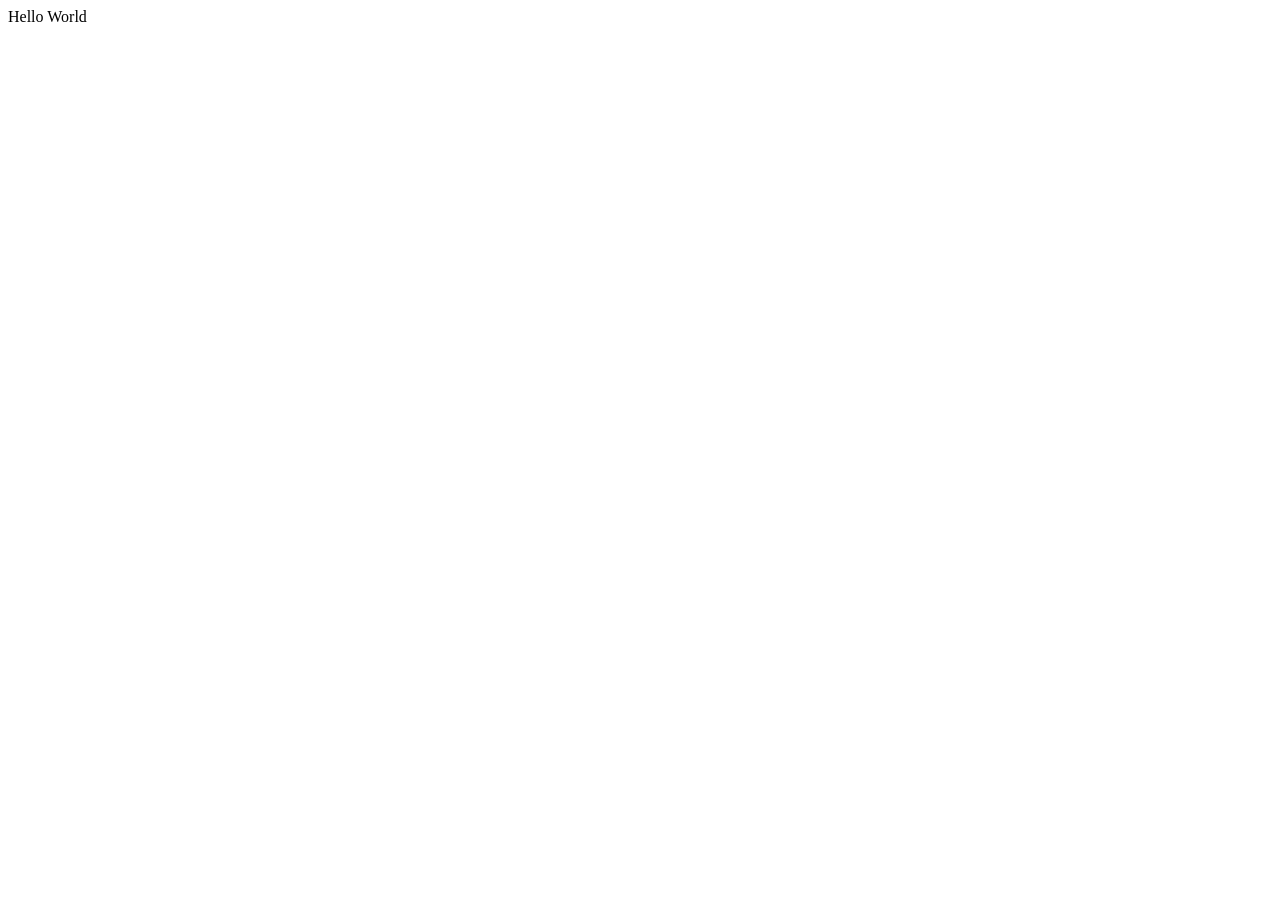
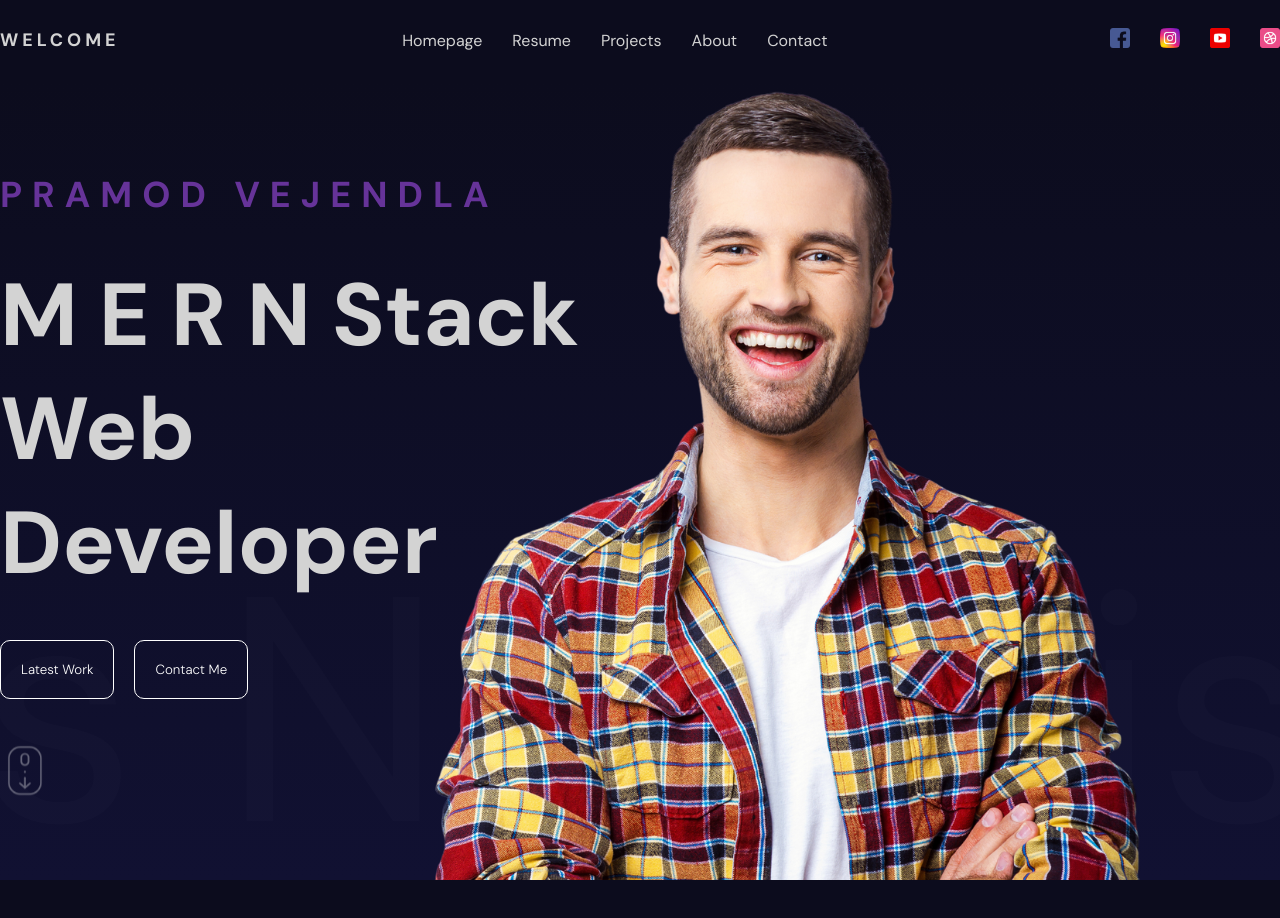
Before and after one commit to PramodVejendla/Portfolio-Pramod, a React (Vite) app: page / in a window 1280 px wide. Shown: the top 918 px of the page. Before the commit the page ends 800 px from the top, so only its background shows below. Built offline with nearby package versions, Linux system fonts and the light colour scheme.

Commit message:
hero section

```diff
--- a/index.html
+++ b/index.html
@@ -1,13 +1,18 @@
 <!doctype html>
 <html lang="en">
+
 <head>
   <meta charset="UTF-8" />
   <meta name="viewport" content="width=device-width, initial-scale=1.0" />
-    <link href="https://fonts.googleapis.com/css2?family=DM+Sans:ital,opsz,wght@0,9..40,100;0,9..40,200;0,9..40,300;0,9..40,400;0,9..40,500;0,9..40,600;0,9..40,700;0,9..40,800;0,9..40,900;0,9..40,1000;1,9..40,100;1,9..40,1000&display=swap" rel="stylesheet">
-    <title>Lama Dev Portfolio</title>
+  <link
+    href="https://fonts.googleapis.com/css2?family=DM+Sans:ital,opsz,wght@0,9..40,100;0,9..40,200;0,9..40,300;0,9..40,400;0,9..40,500;0,9..40,600;0,9..40,700;0,9..40,800;0,9..40,900;0,9..40,1000;1,9..40,100;1,9..40,1000&display=swap"
+    rel="stylesheet">
+  <title>Pramod Vejendla Portfolio</title>
 </head>
+
 <body>
   <div id="root"></div>
   <script type="module" src="/src/main.jsx"></script>
 </body>
+
 </html>
--- a/package.json
+++ b/package.json
@@ -10,8 +10,10 @@
     "preview": "vite preview"
   },
   "dependencies": {
+    "framer-motion": "^10.16.4",
     "react": "18.2.0",
-    "react-dom": "18.2.0"
+    "react-dom": "18.2.0",
+    "sass": "^1.68.0"
   },
   "devDependencies": {
     "@types/react": "18.2.15",
--- a/src/App.jsx
+++ b/src/App.jsx
@@ -1,5 +1,24 @@
+import "./app.scss";
+import Hero from "./components/Hero/Hero";
+import Navbar from "./components/Navbar/Navbar";
+
 const App = () => {
-  return <div>Hello World</div>;
+  return (
+    <div>
+      <section id="Homepage">
+        <Navbar />
+        <Hero />
+      </section>
+      <section>Parallax</section>
+      <section id="Resume">Resume</section>
+      <section>Parallax</section>
+      <section id="Projects">Projects</section>
+      <section>Parallax</section>
+      <section id="About">About</section>
+      <section>Portfolio3</section>
+      <section id="Contact">Contact</section>
+    </div>
+  );
 };
 
 export default App;
--- /dev/null
+++ b/src/app.scss
@@ -0,0 +1,23 @@
+html {
+  scroll-snap-type: y mandatory;
+  scroll-behavior: smooth;
+}
+* {
+  padding: 0;
+  margin: 0;
+  box-sizing: border-box;
+  font-family: "DM sans", sans-serif;
+}
+body {
+  background-color: #0c0c1d;
+  color: lightgray;
+}
+a {
+  text-decoration: none;
+  color: inherit;
+}
+
+section {
+  height: 100vh;
+  scroll-snap-align: center;
+}
--- /dev/null
+++ b/src/components/Hero/Hero.jsx
@@ -0,0 +1,76 @@
+import { motion } from "framer-motion";
+import "./hero.scss";
+
+const textVariants = {
+  initial: {
+    x: -500,
+    opacity: 0,
+  },
+  animate: {
+    x: 0,
+    opacity: 1,
+    transition: {
+      duration: 1,
+      staggerChildren: 0.1,
+    },
+  },
+  scrollButton: {
+    opacity: 0,
+    y: 10,
+    transition: {
+      duration: 2,
+      repeat: Infinity,
+    },
+  },
+  slidingText: {
+    x: -1500,
+    opacity: 1,
+    transition: {
+      duration: 20,
+      repeat: Infinity,
+    },
+  },
+};
+
+function Hero() {
+  return (
+    <div className="hero">
+      <div className="wrapper">
+        <motion.div
+          className="textContainer"
+          variants={textVariants}
+          initial="initial"
+          animate="animate"
+        >
+          <motion.h2 variants={textVariants}>PRAMOD VEJENDLA</motion.h2>
+          <motion.h1 variants={textVariants}>
+            M E R N Stack Web Developer
+          </motion.h1>
+          <motion.div className="buttons" variants={textVariants}>
+            <motion.button variants={textVariants}>Latest Work</motion.button>
+            <motion.button variants={textVariants}>Contact Me</motion.button>
+          </motion.div>
+          <motion.img
+            variants={textVariants}
+            animate="scrollButton"
+            src="./scroll.png"
+            alt="scroll"
+          />
+        </motion.div>
+      </div>
+      <motion.div
+        className="slidingtextContainer"
+        variants={textVariants}
+        initial="initial"
+        animate="slidingText"
+      >
+        React.js Node.js Next.js MongoDB
+      </motion.div>
+      <div className="imageContainer">
+        <img src="./hero.png" alt="hero" />
+      </div>
+    </div>
+  );
+}
+
+export default Hero;
--- /dev/null
+++ b/src/components/Hero/hero.scss
@@ -0,0 +1,58 @@
+.hero {
+  height: 100vh;
+  overflow: hidden;
+  background: linear-gradient(180deg, #0c0c1d, #111132);
+  position: relative;
+
+  .wrapper {
+    max-width: 1336px;
+    height: 100%;
+    margin: auto;
+
+    .textContainer {
+      height: 100%;
+      width: 50%;
+      display: flex;
+      flex-direction: column;
+      justify-content: center;
+      gap: 40px;
+    }
+    h1 {
+      font-size: 88px;
+    }
+    h2 {
+      font-size: 36px;
+      color: rebeccapurple;
+      letter-spacing: 10px;
+    }
+    .buttons {
+      button {
+        padding: 20px;
+        border: 1px solid white;
+        border-radius: 10px;
+        background-color: transparent;
+        color: white;
+        margin-right: 20px;
+        cursor: pointer;
+        font-weight: 300;
+      }
+    }
+    img {
+      width: 50px;
+    }
+  }
+
+  .imageContainer {
+    height: 100%;
+    position: absolute;
+    top: 0;
+    right: 0;
+  }
+  .slidingtextContainer {
+    position: absolute;
+    font-size: 40vh;
+    bottom: -40px;
+    white-space: nowrap;
+    color: #ffffff08;
+  }
+}
--- /dev/null
+++ b/src/components/Navbar/Navbar.jsx
@@ -0,0 +1,59 @@
+import React from "react";
+import "./navbar.scss";
+import { motion } from "framer-motion";
+import Links from "./links/Links";
+// import Sidebar from "../SIdebar/Sidebar";
+
+function Navbar() {
+  return (
+    <div className="navbar">
+      {/* <Sidebar /> */}
+      <div className="wrapper">
+        <motion.span
+          initial={{ opacity: 0, scale: 0.5 }}
+          animate={{ opacity: 1, scale: 1 }}
+          transition={{ duration: 0.5 }}
+        >
+          WELCOME
+        </motion.span>
+        <Links />
+        {/* <div className="menu">
+          <motion.ul
+            initial={{ opacity: 0, scale: 0.5 }}
+            animate={{ opacity: 1, scale: 1 }}
+            transition={{ duration: 0.5 }}
+          >
+            <li>About</li>
+            <li>Projects</li>
+            <li>Resume</li>
+            <li>Skills</li>
+            <li>Contact</li>
+          </motion.ul>
+        </div> */}
+        <motion.div
+          initial={{ opacity: 0, scale: 0.5 }}
+          animate={{ opacity: 1, scale: 1 }}
+          transition={{ duration: 0.5 }}
+          className="social"
+        >
+          <a href="#">
+            <img src="./facebook.png" alt="facebook" />
+          </a>
+          <a href="#">
+            <img src="./instagram.png" alt="instagram" />
+          </a>
+          <a href="#">
+            {" "}
+            <img src="./youtube.png" alt="youtube" />
+          </a>
+          <a href="#">
+            {" "}
+            <img src="./dribbble.png" alt="dribbble" />
+          </a>
+        </motion.div>
+      </div>
+    </div>
+  );
+}
+
+export default Navbar;
--- /dev/null
+++ b/src/components/Navbar/links/Links.jsx
@@ -0,0 +1,25 @@
+import React from "react";
+import { motion } from "framer-motion";
+
+function Links() {
+  const items = ["Homepage", "Resume", "Projects", "About", "Contact"];
+  return (
+    <motion.div
+      initial={{ opacity: 0, scale: 0.5 }}
+      animate={{ opacity: 1, scale: 1 }}
+      transition={{ duration: 0.5 }}
+    >
+      {items.map((item) => (
+        <a
+          style={{ paddingLeft: 15, paddingRight: 15 }}
+          href={`#${item}`}
+          key={item}
+        >
+          {item}
+        </a>
+      ))}
+    </motion.div>
+  );
+}
+
+export default Links;
--- /dev/null
+++ b/src/components/Navbar/navbar.scss
@@ -0,0 +1,39 @@
+.navbar {
+  height: 80px;
+
+  .wrapper {
+    max-width: 1336px;
+    // padding: 0px 48px;
+    margin: auto;
+    display: flex;
+    align-items: center;
+    justify-content: space-between;
+    height: 100%;
+  }
+  span {
+    font-weight: bold;
+    font-size: 18px;
+    letter-spacing: 4px;
+  }
+  .menu {
+    ul {
+      display: flex;
+      // justify-content: center;
+      // align-items: center;
+    }
+    li {
+      list-style: none;
+      font-size: 18px;
+      padding: 0px 20px;
+    }
+  }
+  .social {
+    display: flex;
+    gap: 30px;
+
+    img {
+      width: 20px;
+      height: 20px;
+    }
+  }
+}
```
Also changed, not shown: 1 other file (tests, documents, lock files or other folders). Lines whose indentation alone changed are shown as unchanged.
